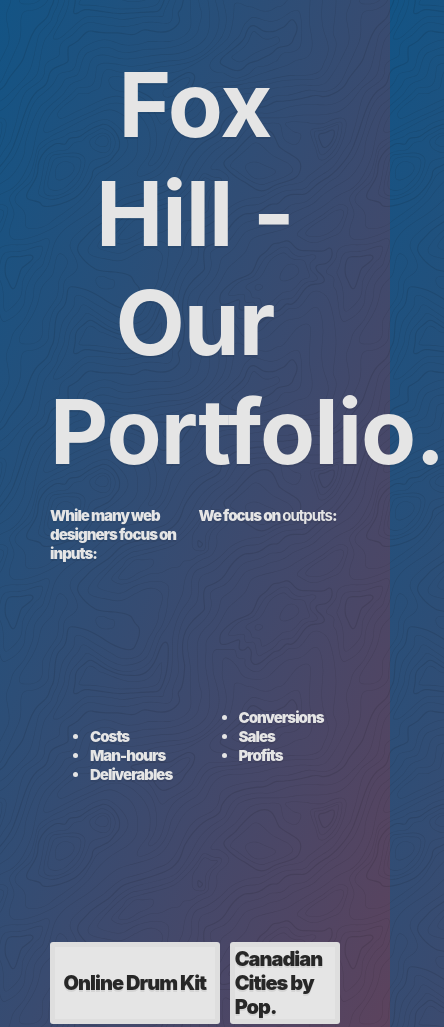
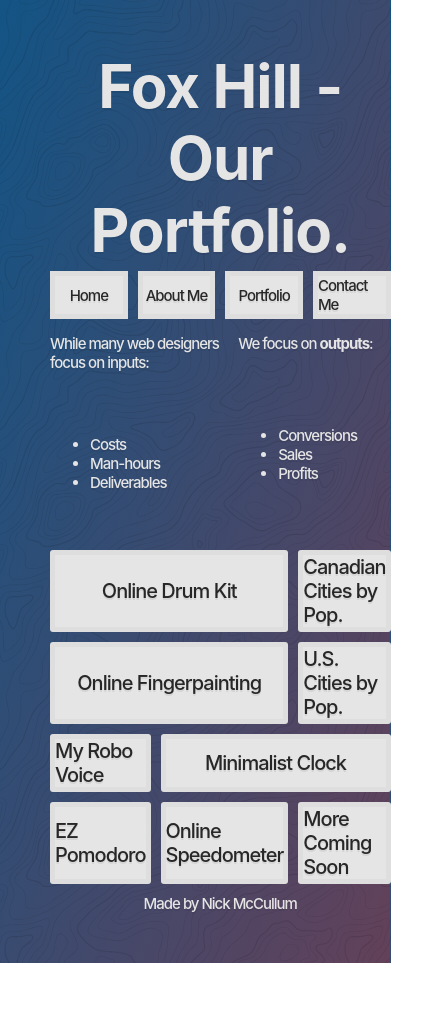
Before and after one commit to nicholasmccullum/fox-hill, a plain HTML site: page index.html in a window 390 px wide. Shown: the top 1027 px of the page, 444 px wide, since content can reach past the window. After the commit the page ends 963 px from the top, so only its background shows below. Drawn offline with Linux system fonts and the light colour scheme.

Commit message:
Added navbar (no links yet) and elements for new sites
Next steps: responsive navbar (Stripe style) and figure out how to add additional pages.

```diff
--- a/index.html
+++ b/index.html
@@ -13,7 +13,22 @@
 
           <div class="header">
               <h1> Fox Hill - Our Portfolio.</h1>
-                  <div class="header_left">
+              <nav class="navbar">
+                <div class="nav-element">
+                    <a href="#" class="navLinks">Home</a>
+                </div>
+                <div class="nav-element">
+                    <a href="#" class="navLinks">About Me</a>
+                </div>
+                <div class="nav-element">
+                    <a href="#" class="navLinks">Portfolio</a>
+                </div>
+                <div class="nav-element">
+                    <a href="#" class="navLinks">Contact Me</a>
+                </div>
+              </nav>
+              <div class="bottom-of-header">
+              <div class="header_left">
                       <p>While many web designers focus on inputs:</p>
                       <ul>
                         <li>Costs</li>
@@ -29,6 +44,7 @@
                           <li>Profits</li>
                         </ul>
                   </div>
+                </div>
           </div>
 
           <div class="contents">
@@ -37,7 +53,10 @@
                 <div class="item item3"><a href="http://onlinedrumkit.com/" target="_blank">Online Drum Kit</a></div>
                 <div class="item item4"><a href="http://onlinefingerpainting.com/" target="_blank">Online Fingerpainting</a></div>
                 <div class="item item5"><a href="http://uscitiesbypopulation.com/" target="_blank">U.S. Cities by Pop.</a></div>
-                <div class="item lastItem">Coming Soon</div>
+                <div class="item item6"><a href="http://myrobovoice.com/" target="_blank">My Robo Voice</a></div>
+                <div class="item item7"><a href="http://ezpomodoro.com/" target="_blank">EZ Pomodoro</a></div>
+                <div class="item item8"><a href="http://onlinespeedometer.com/" target="_blank">Online Speedometer</a></div>
+                <div class="item lastItem">More Coming Soon</div>
           </div>
 
           <div class="footer">
--- a/style.css
+++ b/style.css
@@ -9,7 +9,7 @@ html {
   box-sizing: border-box;
   font-family: -apple-system, BlinkMacSystemFont, "Segoe UI", Roboto, Helvetica,
     Arial, sans-serif, "Apple Color Emoji", "Segoe UI Emoji", "Segoe UI Symbol";
-  font-weight: 900;
+  font-weight: 500;
   font-size: 15px;
   color: var(--black);
   text-shadow: 0 2px 0 rgba(0, 0, 0, 0.07);
@@ -45,9 +45,9 @@ h1, h2, h3, h4, h5, h6 {
 }
 
 h1{
-  font-size: 6rem;
+  font-size: 4rem;
   color:var(--gray);
-  grid-column: span 2;
+  grid-column: span 3;
   }
 
 a, a:visited{
@@ -70,9 +70,31 @@ a, a:visited{
 .header{
   display: grid;
   min-height: 10vh;
+  grid-template-columns: 1fr 1fr 1fr;
+  grid-template-rows: 1fr auto 1fr;
+  grid-area: header;
+}
+
+.navbar {
+  display: grid;
+  grid-template-columns: 1fr 1fr 1fr 1fr;
+  grid-column: span 3;
+  grid-gap: 10px;
+}
+
+.nav-element {
+  display: grid;
+  grid-column: span 1;
+  background: var(--gray);
+  border: 5px solid rgba(0, 0, 0, 0.03);
+  justify-content: center;
+  align-items: center;
+}
+
+.bottom-of-header{
+  display: grid;
+  grid-column: span 3;
   grid-template-columns: 1fr 1fr;
-  grid-template-rows: 1fr 1fr;
-  grid-area: header;
 }
 
 .header_left{
@@ -134,4 +156,5 @@ a, a:visited{
   display: grid;
   justify-content: center;
   grid-area: footer;
+  color: var(--gray);
 }
```
